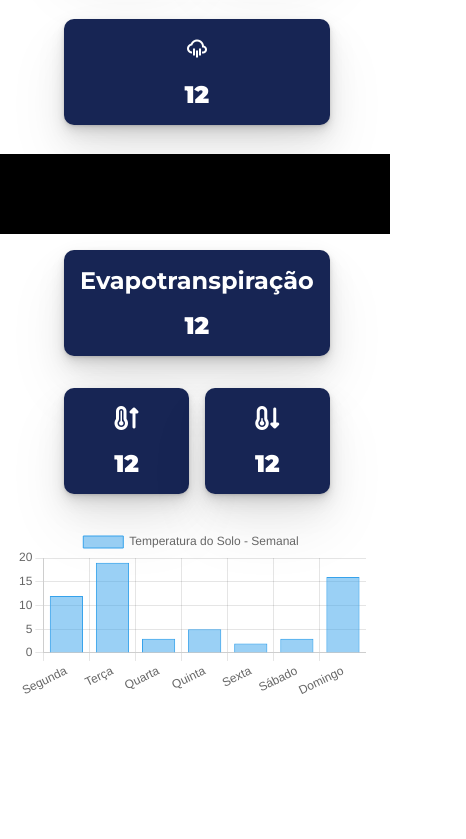
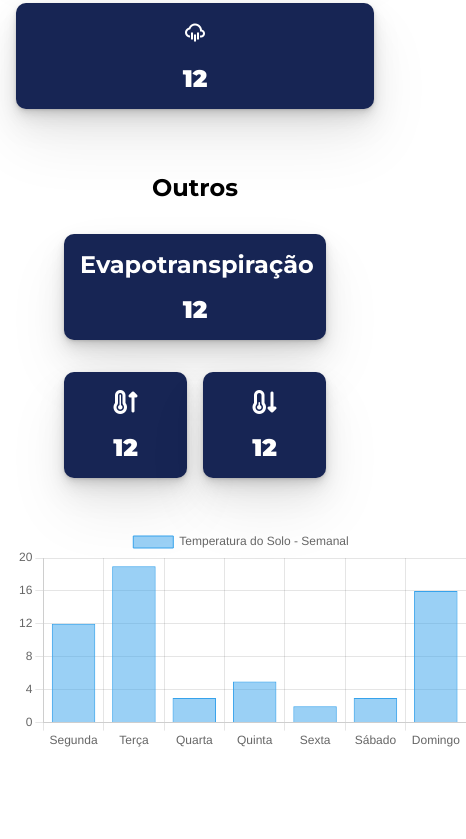
Before and after one commit to eduardo-evaristo/fertirriga-o.faculdade, a plain HTML site: page index.html in a window 390 px wide. Shown: the part 610-1449 px from the top of the page, 466 px wide, since content can reach past the window. Drawn offline with nearby package versions, Linux system fonts and the light colour scheme; no server answers.

Commit message:
Mudanca CSS

```diff
--- a/style/output.css
+++ b/style/output.css
@@ -4,10 +4,6 @@
   box-sizing: border-box;
   list-style: none;
   font-family: "Montserrat", sans-serif;
-}
-
-section {
-  margin-left: 5rem;
 }
 
 h2 {
@@ -17,6 +13,10 @@ h2 {
 .titulo {
   font-weight: 700;
   color: black;
+}
+
+.hidden {
+  display: none !important;
 }
 
 header {
@@ -185,31 +185,39 @@ section .outros .temperatura-minima, section .outros .temperatura-maxima {
   height: 300px;
 }
 
-@media screen and (max-width: 768px) {
+@media screen and (max-width: 1300px) {
   section {
-    grid-template-columns: 1fr;
-    margin: 1rem;
-    gap: 1rem;
+    display: flex;
+    flex-direction: column;
+    margin: 0;
+    padding: 1rem;
   }
   section .solo {
     margin: 0;
     gap: 2rem;
   }
+  section .ar {
+    margin: 2rem 0rem;
+  }
   header {
-    top: auto;
-    bottom: 0;
-    height: 80px;
-    width: 100%;
-  }
-  header ul {
     display: none;
   }
   .charts {
+    flex-direction: row;
+  }
+  .charts .chart-div1, .charts .chart-div2, .charts .chart-div3, .charts .chart-div4 {
+    width: 390px;
+    height: 350px;
+  }
+}
+@media screen and (max-width: 768px) {
+  .charts {
     flex-direction: column;
+    margin: 0;
   }
-  .charts .chart-div {
-    width: 350px;
-    height: 300px;
+  .charts .chart-div1, .charts .chart-div2, .charts .chart-div3, .charts .chart-div4 {
+    width: 390px;
+    height: 350px;
   }
 }
 
```
Also changed, not shown: 1 other file.
